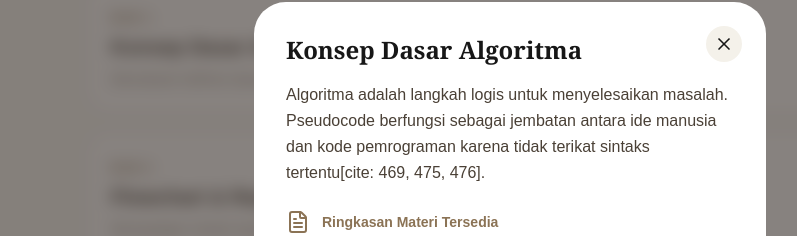
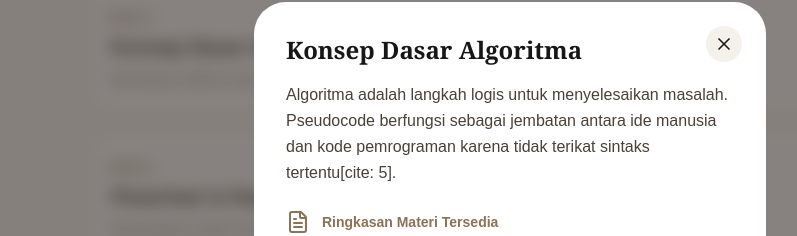
Before and after one commit to dstyq/elearning5, a Next.js app: page /beranda/materi in a window 1280 px wide. Both pictures are taken after a click on the element 640 px from the left and 285 px from the top of the page. Shown: the part 238-474 px from the top of the page, without its empty margins (130-927 px from the left). Built offline with nearby package versions, Linux system fonts and the light colour scheme.

Commit message:
tambah materi

```diff
--- a/app/beranda/materi/page.tsx
+++ b/app/beranda/materi/page.tsx
@@ -2,7 +2,6 @@
 
 import { useState } from 'react';
 import { BookOpen, FileText, X, Download } from 'lucide-react';
-
 
 export default function MateriPage() {
   const [materiAktif, setMateriAktif] = useState<any>(null);
@@ -12,22 +11,22 @@ export default function MateriPage() {
       id: 1,
       title: 'Konsep Dasar Algoritma',
       desc: 'Memahami definisi dasar, karakteristik, dan fase perantara (pseudocode) sebelum coding.',
-      isi: 'Algoritma adalah langkah logis untuk menyelesaikan masalah. Pseudocode berfungsi sebagai jembatan antara ide manusia dan kode pemrograman karena tidak terikat sintaks tertentu[cite: 469, 475, 476].',
-      file: 'PSEUDOCODE.pdf'
+      isi: 'Algoritma adalah langkah logis untuk menyelesaikan masalah. Pseudocode berfungsi sebagai jembatan antara ide manusia dan kode pemrograman karena tidak terikat sintaks tertentu[cite: 5].',
+      file: 'PSEUDOCODE.pdf' // Nama file harus persis
     },
     {
       id: 2,
       title: 'Flowchart & Representasi',
       desc: 'Mempelajari simbol standar ISO untuk memvisualisasikan alur logika program.',
-      isi: 'Flowchart menggunakan simbol standar (Terminator, Process, Decision, Input/Output) untuk mendokumentasikan logika secara visual agar mudah dipahami secara universal[cite: 237, 257, 319].',
-      file: 'Flowchart.pdf'
+      isi: 'Flowchart menggunakan simbol standar (Terminator, Process, Decision, Input/Output) untuk mendokumentasikan logika secara visual agar mudah dipahami secara universal[cite: 3].',
+      file: 'Perancangan Algoritma Menggunakan Flowchart.pdf' // Nama file harus persis
     },
     {
       id: 3,
       title: 'Struktur Kontrol Perulangan',
       desc: 'Implementasi For Loop, While, dan Do-While untuk eksekusi instruksi berulang.',
-      isi: 'Perulangan memungkinkan eksekusi blok kode berulang selama kondisi terpenuhi. Terdapat dua jenis utama: Counter-controlled (For) dan Condition-controlled (While/Do-While)[cite: 552, 564, 565].',
-      file: 'Looping.pdf'
+      isi: 'Perulangan memungkinkan eksekusi blok kode berulang selama kondisi terpenuhi. Terdapat dua jenis utama: Counter-controlled (For) dan Condition-controlled (While/Do-While)[cite: 4, 5].',
+      file: 'Struktur Kontrol Perulangan (Looping).pdf' // Nama file harus persis
     }
   ];
 
@@ -71,7 +70,7 @@ export default function MateriPage() {
                  <span className="text-sm font-bold text-[#8B7355]">Ringkasan Materi Tersedia</span>
               </div>
               <a
-                href={`/downloads/${materiAktif.file}`}
+                href={`/modul/${materiAktif.file}`}
                 download
                 className="flex items-center gap-2 mt-2 px-4 py-2 bg-[#8B7355] text-white rounded-full text-sm font-bold w-fit hover:bg-[#60554A] transition-colors"
               >
```
Also changed, not shown: 2 other files (tests, documents, lock files or other folders).
